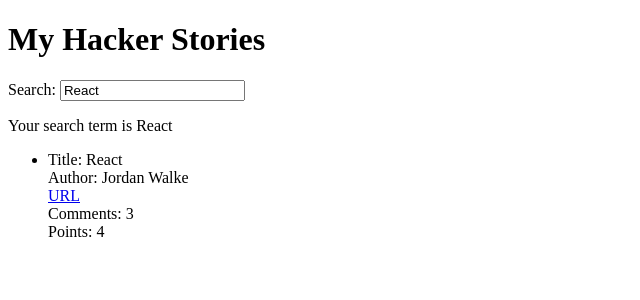
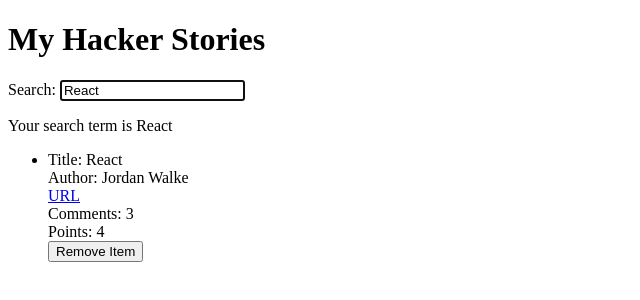
Before and after one commit to afrangulea/hacker-stories-2, a React (Vite) app: page / in a window 1280 px wide. Shown: the top 300 px of the page, without its empty margins (0-640 px from the left). Built offline with nearby package versions, Linux system fonts and the light colour scheme.

Commit message:
Added remove functionality

```diff
--- a/src/App.jsx
+++ b/src/App.jsx
@@ -14,7 +14,7 @@ const useStorageState = (key, initialState) => {
 };
 
 const App = () => {
-  const stories = [
+  const initialStories = [
     {
       title: "React",
       url: "https://reactjs.org/",
@@ -41,6 +41,15 @@ const App = () => {
     },
   ];
 
+  const [stories, setStories] = React.useState(initialStories);
+
+  const handleRemoveStory = (item) => {
+    const newStories = stories.filter(
+      (story) => item.objectID !== story.objectID
+    );
+    setStories(newStories);
+  };
+
   const [searchTerm, setSearchTerm] = useStorageState("search", "React");
 
   const handleSearch = (event) => {
@@ -60,20 +69,37 @@ const App = () => {
         type="text"
         onInputChange={handleSearch}
         value={searchTerm}
+        isFocused
       >
         Search:{" "}
       </InputWithLabel>
 
-      <List list={filteredStories} />
+      <List list={filteredStories} removeStory={handleRemoveStory} />
     </div>
   );
 };
 
-const InputWithLabel = ({ id, children, type, value, onInputChange }) => {
+const InputWithLabel = ({
+  id,
+  children,
+  type,
+  value,
+  onInputChange,
+  isFocused,
+}) => {
+  const inputRef = React.useRef();
+
+  React.useEffect(() => {
+    if (isFocused && inputRef.current) {
+      inputRef.current.focus();
+    }
+  }, [isFocused]);
+
   return (
     <>
       <label htmlFor={id}>{children}</label>
       <input
+        ref={inputRef}
         id={id}
         type={type}
         onChange={onInputChange}
@@ -85,7 +111,7 @@ const InputWithLabel = ({ id, children, type, value, onInputChange }) => {
   );
 };
 
-const List = ({ list }) => (
+const List = ({ list, removeStory }) => (
   <ul>
     {list.map((item) => (
       <Item item={item} key={item.objectID} />
@@ -93,8 +119,9 @@ const List = ({ list }) => (
   </ul>
 );
 
-const Item = ({ item }) => {
+const Item = ({ item, removeStory }) => {
   return (
+    <>
       <li>
         <span>Title: {item.title}</span>
         <span>Author: {item.author}</span>
@@ -103,9 +130,19 @@ const Item = ({ item }) => {
         </span>
         <span>Comments: {item.num_comments}</span>
         <span>Points: {item.points}</span>
+      </li>
+      <Remove item={item} removeStory={removeStory} />
       <br /> <br />
-    </li>
+    </>
   );
 };
 
+const Remove = ({ item, removeStory }) => {
+  const removeItem = () => {
+    removeStory(item);
+  };
+
+  return <button onClick={removeItem}>Remove Item</button>;
+};
+
 export default App;
```
Lines whose indentation alone changed are shown as unchanged.
